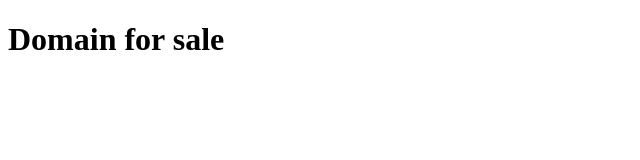
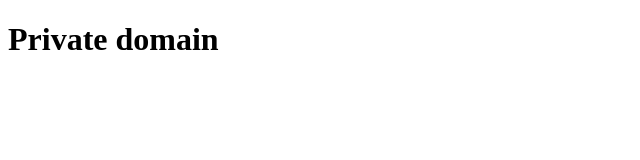
Before and after one commit to schedgenie/schedgenie-site, a plain HTML site: page index.html in a window 1280 px wide. Shown: the whole page, without its empty margins (0-640 px from the left). Drawn offline with Linux system fonts and the light colour scheme.

Commit message:
Update index.html

```diff
--- a/index.html
+++ b/index.html
@@ -5,7 +5,7 @@
   <title>SchedGenie</title>
 </head>
 <body>
-  <h1>Domain for sale</h1>
+  <h1>Private domain</h1>
   <p></p>
   <p></p>
 </body>
```
